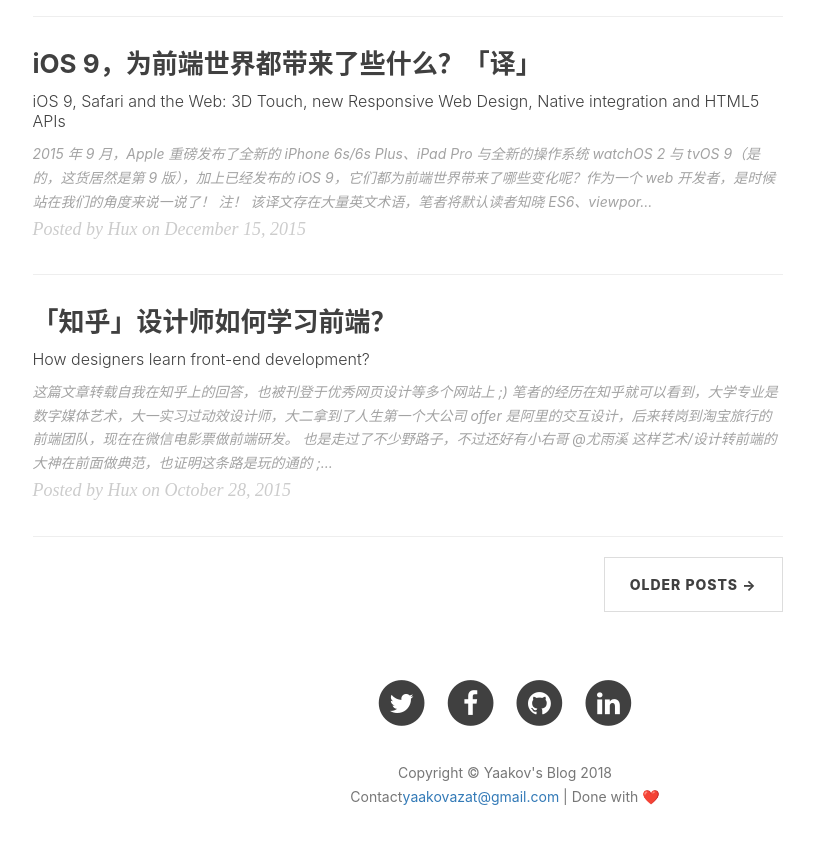
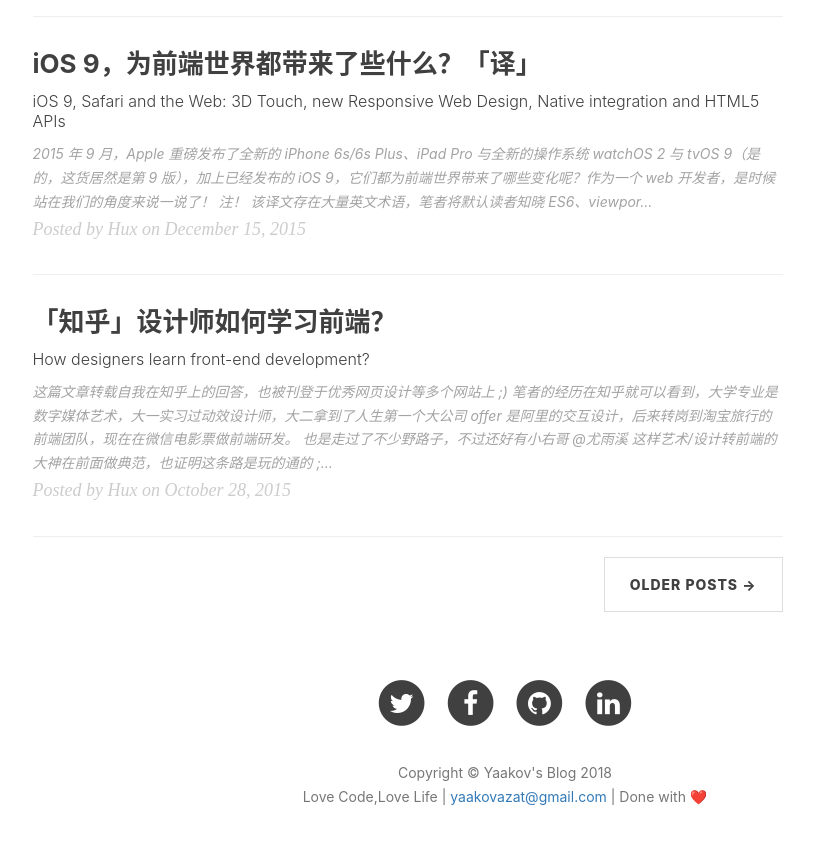
Before and after one commit to xjsdn/yaakovazat.github.io, a Jekyll site: the page built from index.html, in a window 1280 px wide and 900 px high, scrolled down 2267 px. Shown: the top 844 px of the window, without its empty margins (135-949 px from the left). Built offline with Jekyll 4.4.1, drawn with Linux system fonts in a browser that asks for light colours; nearby versions of some CDN libraries; the list of posts is cut into pages by our own code; comment, search, counter and statistics services are not loaded.

Commit message:
love code love life

```diff
--- a/_includes/footer.html
+++ b/_includes/footer.html
@@ -82,7 +82,7 @@
                 <p class="copyright text-muted">
                     Copyright &copy; {{ site.title }} {{ site.time | date: '%Y' }}
                     <br>
-                    Contact<a href="mailto:yaakovazat@gmail.com">yaakovazat@gmail.com</a> | Done with ❤️ <contact:yaakovazat@gmail class="com"></contact:yaakovazat@gmail>
+                    Love Code,Love Life | <a href="mailto:yaakovazat@gmail.com">yaakovazat@gmail.com</a> | Done with ❤️ <contact:yaakovazat@gmail class="com"></contact:yaakovazat@gmail>
                    <!-- <iframe
                         style="margin-left: 2px; margin-bottom:-5px;"
                         frameborder="0" scrolling="0" width="100px" height="20px"
```
